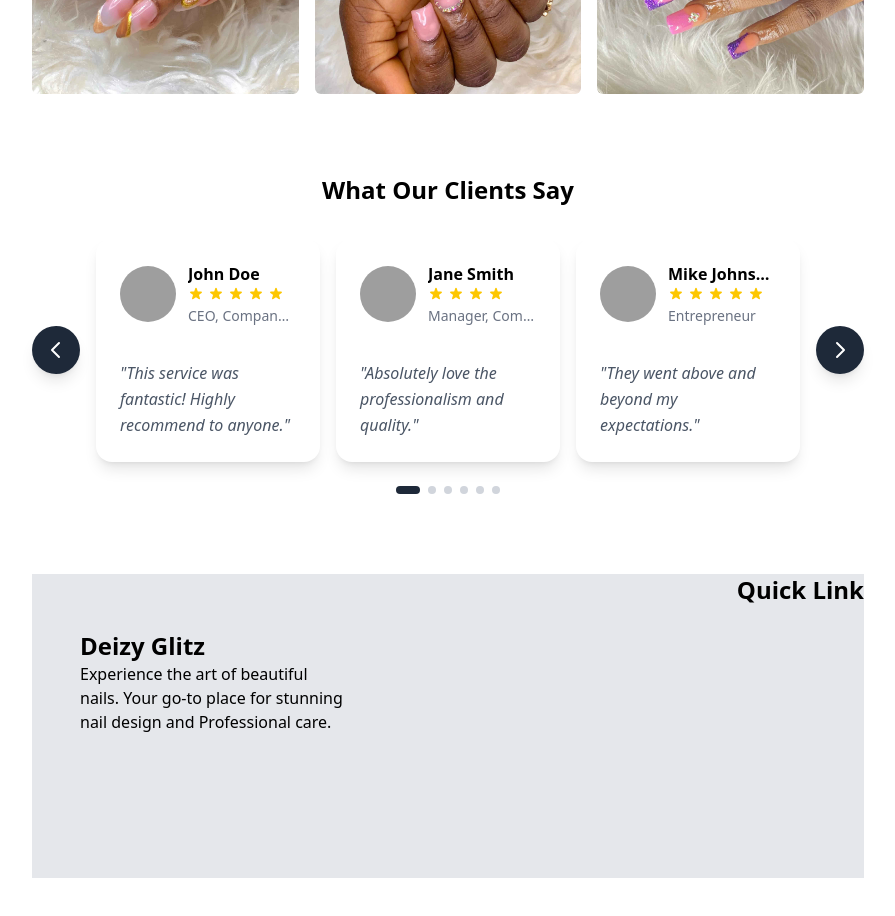
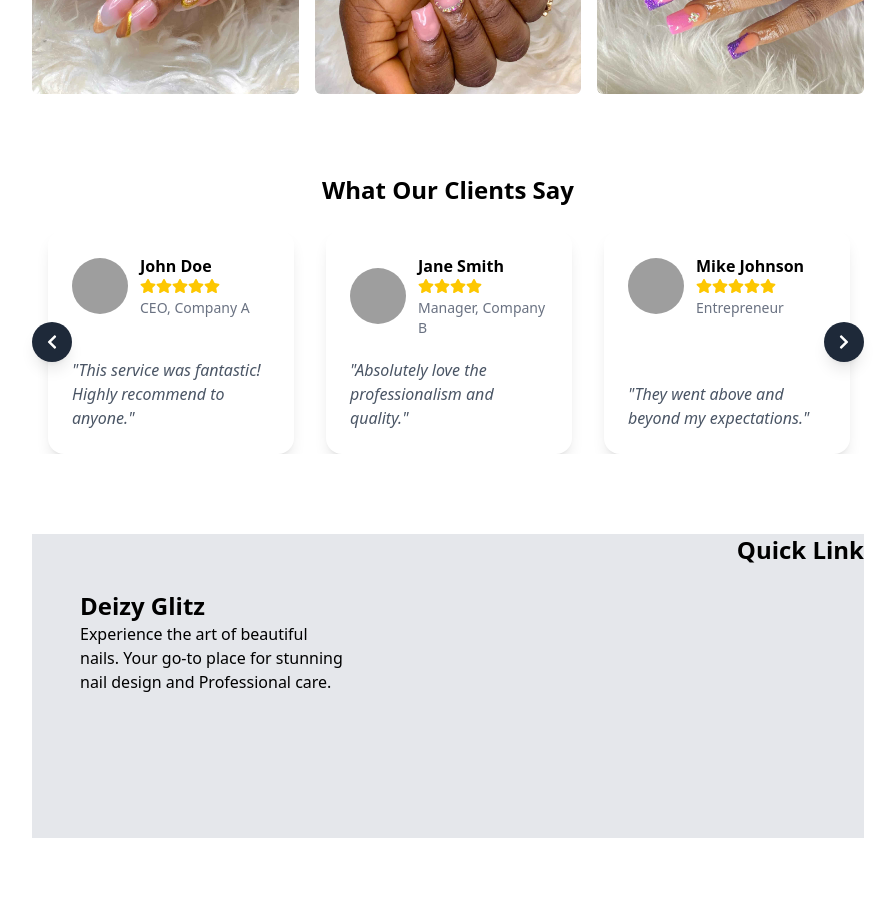
Before and after one commit to codemonk-silver/Deizy-Glitz, a React (Vite) app in the folder deizy-nail/: page / in a window 1280 px wide. Shown: the part 1400-2316 px from the top of the page, without its empty margins (192-1087 px from the left). After the commit the page ends 2278 px from the top, so only its background shows below. Built offline with nearby package versions, Linux system fonts and the light colour scheme; grey boxes are pictures that could not be loaded.

Commit message:
correcting possible errors in Testimonial

```diff
--- a/deizy-nail/src/components/Testimonial.jsx
+++ b/deizy-nail/src/components/Testimonial.jsx
@@ -1,8 +1,34 @@
-import React, { useState } from "react";
+import React from "react";
+import Slider from "react-slick";
+import { FaStar, FaChevronLeft, FaChevronRight } from "react-icons/fa";
+import "slick-carousel/slick/slick.css";
+import "slick-carousel/slick/slick-theme.css";
+
+// Custom Next Arrow
+const NextArrow = ({ onClick }) => {
+  return (
+    <button
+      onClick={onClick}
+      className="absolute right-0 top-1/2 -translate-y-1/2 bg-gray-800 text-white p-3 rounded-full shadow-lg z-10 hover:bg-gray-700"
+    >
+      <FaChevronRight />
+    </button>
+  );
+};
+
+// Custom Prev Arrow
+const PrevArrow = ({ onClick }) => {
+  return (
+    <button
+      onClick={onClick}
+      className="absolute left-0 top-1/2 -translate-y-1/2 bg-gray-800 text-white p-3 rounded-full shadow-lg z-10 hover:bg-gray-700"
+    >
+      <FaChevronLeft />
+    </button>
+  );
+};
 
 const Testimonial = () => {
-  const [currentSlide, setCurrentSlide] = useState(0);
-
   const testimonials = [
     {
       id: 1,
@@ -54,168 +80,59 @@ const Testimonial = () => {
     },
   ];
 
-  const nextSlide = () => {
-    setCurrentSlide((prev) => (prev + 1) % testimonials.length);
-  };
-
-  const prevSlide = () => {
-    setCurrentSlide((prev) => (prev - 1 + testimonials.length) % testimonials.length);
-  };
-
-  const goToSlide = (index) => {
-    setCurrentSlide(index);
-  };
-
-  // Calculate which slides to show on desktop (3 slides)
-  const getVisibleSlides = () => {
-    const slides = [];
-    for (let i = 0; i < 3; i++) {
-      slides.push(testimonials[(currentSlide + i) % testimonials.length]);
-    }
-    return slides;
+  const settings = {
+    dots: false,
+    infinite: true,
+    speed: 500,
+    slidesToShow: 3,
+    slidesToScroll: 1,
+    nextArrow: <NextArrow />,
+    prevArrow: <PrevArrow />,
+    responsive: [
+      {
+        breakpoint: 1024,
+        settings: { slidesToShow: 2 },
+      },
+      {
+        breakpoint: 640,
+        settings: { slidesToShow: 1 },
+      },
+    ],
   };
 
   return (
-    <div className="relative px-4 sm:px-6 md:px-12 lg:px-20 xl:px-56 py-8 md:py-10">
-      <p className="text-xl sm:text-2xl font-semibold text-center mb-6 md:mb-8">
+    <div className="relative px-6 md:px-12 lg:px-56 py-10">
+      <p className="text-2xl font-semibold text-center mb-6">
         What Our Clients Say
       </p>
-
-      <div className="relative">
-        {/* Mobile View - Single Slide with Arrows */}
-        <div className="block md:hidden">
-          <div className="relative px-12">
-            {/* Previous Arrow */}
-            <button
-              onClick={prevSlide}
-              className="absolute left-0 top-1/2 -translate-y-1/2 bg-gray-800 text-white p-2 rounded-full shadow-lg z-10 hover:bg-gray-700 w-8 h-8 flex items-center justify-center"
-            >
-              <svg className="w-5 h-5" fill="none" stroke="currentColor" viewBox="0 0 24 24">
-                <path strokeLinecap="round" strokeLinejoin="round" strokeWidth={2} d="M15 19l-7-7 7-7" />
-              </svg>
-            </button>
-
-            {/* Testimonial Card */}
-            <div className="bg-white shadow-lg rounded-2xl p-4 min-h-[240px] flex flex-col justify-between">
+      <Slider {...settings}>
+        {testimonials.map((item) => (
+          <div key={item.id} className="px-4"> {/* 👈 spacing between slides */}
+            <div className="bg-white shadow-lg rounded-2xl p-6 h-56 flex flex-col justify-between">
+              {/* Top Section: Image + Name + Stars */}
               <div className="flex items-center gap-3">
                 <img
-                  src={testimonials[currentSlide].image}
-                  alt={testimonials[currentSlide].name}
-                  className="w-12 h-12 rounded-full object-cover flex-shrink-0"
+                  src={item.image}
+                  alt={item.name}
+                  className="w-14 h-14 rounded-full object-cover"
                 />
-                <div className="min-w-0 flex-1">
-                  <h3 className="font-semibold text-sm truncate">
-                    {testimonials[currentSlide].name}
-                  </h3>
-                  <div className="flex text-yellow-400 mb-1 text-xs gap-1">
-                    {Array.from({ length: testimonials[currentSlide].rating }, (_, i) => (
-                      <svg key={i} className="w-4 h-4" fill="currentColor" viewBox="0 0 20 20">
-                        <path d="M9.049 2.927c.3-.921 1.603-.921 1.902 0l1.07 3.292a1 1 0 00.95.69h3.462c.969 0 1.371 1.24.588 1.81l-2.8 2.034a1 1 0 00-.364 1.118l1.07 3.292c.3.921-.755 1.688-1.54 1.118l-2.8-2.034a1 1 0 00-1.175 0l-2.8 2.034c-.784.57-1.838-.197-1.539-1.118l1.07-3.292a1 1 0 00-.364-1.118L2.98 8.72c-.783-.57-.38-1.81.588-1.81h3.461a1 1 0 00.951-.69l1.07-3.292z" />
-                      </svg>
+                <div>
+                  <h3 className="font-semibold">{item.name}</h3>
+                  <div className="flex text-yellow-400 mb-1">
+                    {Array.from({ length: item.rating }, (_, i) => (
+                      <FaStar key={i} />
                     ))}
                   </div>
-                  <p className="text-xs text-gray-500 truncate">
-                    {testimonials[currentSlide].role}
-                  </p>
+                  <p className="text-sm text-gray-500">{item.role}</p>
                 </div>
               </div>
-              <p className="text-gray-600 italic mt-3 text-sm leading-relaxed">
-                "{testimonials[currentSlide].text}"
-              </p>
+
+              {/* Testimonial text */}
+              <p className="text-gray-600 italic mt-4">"{item.text}"</p>
             </div>
-
-            {/* Next Arrow */}
-            <button
-              onClick={nextSlide}
-              className="absolute right-0 top-1/2 -translate-y-1/2 bg-gray-800 text-white p-2 rounded-full shadow-lg z-10 hover:bg-gray-700 w-8 h-8 flex items-center justify-center"
-            >
-              <svg className="w-5 h-5" fill="none" stroke="currentColor" viewBox="0 0 24 24">
-                <path strokeLinecap="round" strokeLinejoin="round" strokeWidth={2} d="M9 5l7 7-7 7" />
-              </svg>
-            </button>
           </div>
-
-          {/* Dots Navigation */}
-          <div className="flex justify-center gap-2 mt-6">
-            {testimonials.map((_, index) => (
-              <button
-                key={index}
-                onClick={() => goToSlide(index)}
-                className={`h-2 rounded-full transition-all ${
-                  index === currentSlide ? "bg-gray-800 w-6" : "bg-gray-300 w-2"
-                }`}
-              />
-            ))}
-          </div>
-        </div>
-
-        {/* Desktop View - Three Slides with Arrows */}
-        <div className="hidden md:block">
-          <div className="relative px-16">
-            {/* Previous Arrow */}
-            <button
-              onClick={prevSlide}
-              className="absolute left-0 top-1/2 -translate-y-1/2 bg-gray-800 text-white p-3 rounded-full shadow-lg z-10 hover:bg-gray-700 w-12 h-12 flex items-center justify-center"
-            >
-              <svg className="w-6 h-6" fill="none" stroke="currentColor" viewBox="0 0 24 24">
-                <path strokeLinecap="round" strokeLinejoin="round" strokeWidth={2} d="M15 19l-7-7 7-7" />
-              </svg>
-            </button>
-
-            {/* Three Testimonial Cards */}
-            <div className="grid grid-cols-3 gap-4">
-              {getVisibleSlides().map((item, index) => (
-                <div key={`${item.id}-${index}`} className="bg-white shadow-lg rounded-2xl p-6 h-56 flex flex-col justify-between">
-                  <div className="flex items-center gap-3">
-                    <img
-                      src={item.image}
-                      alt={item.name}
-                      className="w-14 h-14 rounded-full object-cover flex-shrink-0"
-                    />
-                    <div className="min-w-0 flex-1">
-                      <h3 className="font-semibold text-base truncate">{item.name}</h3>
-                      <div className="flex text-yellow-400 mb-1 text-sm gap-1">
-                        {Array.from({ length: item.rating }, (_, i) => (
-                          <svg key={i} className="w-4 h-4" fill="currentColor" viewBox="0 0 20 20">
-                            <path d="M9.049 2.927c.3-.921 1.603-.921 1.902 0l1.07 3.292a1 1 0 00.95.69h3.462c.969 0 1.371 1.24.588 1.81l-2.8 2.034a1 1 0 00-.364 1.118l1.07 3.292c.3.921-.755 1.688-1.54 1.118l-2.8-2.034a1 1 0 00-1.175 0l-2.8 2.034c-.784.57-1.838-.197-1.539-1.118l1.07-3.292a1 1 0 00-.364-1.118L2.98 8.72c-.783-.57-.38-1.81.588-1.81h3.461a1 1 0 00.951-.69l1.07-3.292z" />
-                          </svg>
-                        ))}
-                      </div>
-                      <p className="text-sm text-gray-500 truncate">{item.role}</p>
-                    </div>
-                  </div>
-                  <p className="text-gray-600 italic mt-4 text-base leading-relaxed">
-                    "{item.text}"
-                  </p>
-                </div>
-              ))}
-            </div>
-
-            {/* Next Arrow */}
-            <button
-              onClick={nextSlide}
-              className="absolute right-0 top-1/2 -translate-y-1/2 bg-gray-800 text-white p-3 rounded-full shadow-lg z-10 hover:bg-gray-700 w-12 h-12 flex items-center justify-center"
-            >
-              <svg className="w-6 h-6" fill="none" stroke="currentColor" viewBox="0 0 24 24">
-                <path strokeLinecap="round" strokeLinejoin="round" strokeWidth={2} d="M9 5l7 7-7 7" />
-              </svg>
-            </button>
-          </div>
-
-          {/* Dots Navigation */}
-          <div className="flex justify-center gap-2 mt-6">
-            {testimonials.map((_, index) => (
-              <button
-                key={index}
-                onClick={() => goToSlide(index)}
-                className={`h-2 rounded-full transition-all ${
-                  index === currentSlide ? "bg-gray-800 w-6" : "bg-gray-300 w-2"
-                }`}
-              />
-            ))}
-          </div>
-        </div>
-      </div>
+        ))}
+      </Slider>
     </div>
   );
 };
```
